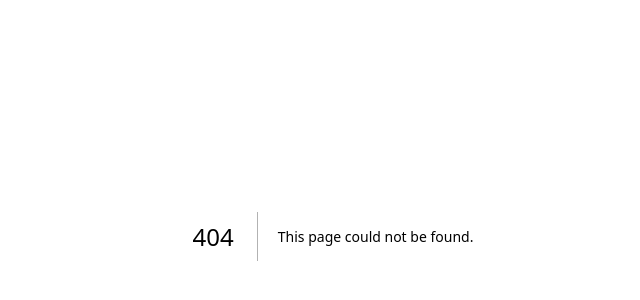
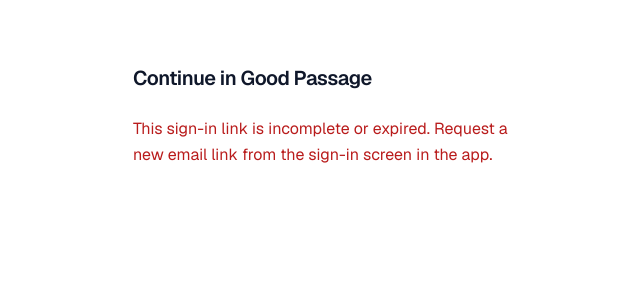
Before and after one commit to ebrammer/steadfast-landing, a Next.js app: page /auth/good-passage/callback in a window 1280 px wide. Before the commit this address had no page. Shown: the part 164-464 px from the top of the page, without its empty margins (307-947 px from the left). Built offline with nearby package versions, Linux system fonts and the light colour scheme.

Commit message:
Add Good Passage auth callback

```diff
--- /dev/null
+++ b/src/app/auth/good-passage/callback/good-passage-auth-callback-content.tsx
@@ -0,0 +1,119 @@
+"use client";
+
+import { useEffect, useMemo, useState } from "react";
+
+type Phase = "loading" | "error" | "success";
+
+const DEEP_LINK_BASE = "goodpassage://auth/callback";
+
+function readOAuthErrorFromUrl(): {
+  oauthError: string | null;
+  oauthDescription: string;
+} {
+  const url = new URL(window.location.href);
+  const hashParams = new URLSearchParams(
+    url.hash.startsWith("#") ? url.hash.slice(1) : "",
+  );
+  const search = url.searchParams;
+
+  const oauthError = search.get("error") ?? hashParams.get("error");
+  const oauthDescriptionRaw =
+    search.get("error_description") ?? hashParams.get("error_description");
+  const oauthDescription = oauthDescriptionRaw?.replace(/\+/g, " ") ?? "";
+
+  return { oauthError, oauthDescription };
+}
+
+function buildHandoffHref(search: string, hash: string): string {
+  return `${DEEP_LINK_BASE}${search}${hash}`;
+}
+
+export function GoodPassageAuthCallbackContent() {
+  const [phase, setPhase] = useState<Phase>("loading");
+  const [message, setMessage] = useState("");
+  const [handoffHref, setHandoffHref] = useState(DEEP_LINK_BASE);
+
+  const openAppLabel = useMemo(() => "Continue in Good Passage", []);
+
+  useEffect(() => {
+    const showError = (text: string) => {
+      window.queueMicrotask(() => {
+        setPhase("error");
+        setMessage(text);
+      });
+    };
+
+    const { oauthError, oauthDescription } = readOAuthErrorFromUrl();
+    const search = window.location.search;
+    const hash = window.location.hash;
+    const hadQueryOrHash = Boolean(search) || Boolean(hash);
+
+    if (oauthError) {
+      showError(
+        [oauthError, oauthDescription].filter(Boolean).join(" - ") ||
+          "Sign-in could not be completed.",
+      );
+      return;
+    }
+
+    if (!hadQueryOrHash) {
+      showError(
+        "This sign-in link is incomplete or expired. Request a new email link from the sign-in screen in the app.",
+      );
+      return;
+    }
+
+    const href = buildHandoffHref(search, hash);
+
+    // Strip one-time codes/tokens from the address bar after capturing handoff URL.
+    window.history.replaceState({}, "", window.location.pathname);
+
+    window.queueMicrotask(() => {
+      setHandoffHref(href);
+      setPhase("success");
+    });
+
+    // Best-effort auto-handoff on mobile browsers.
+    window.setTimeout(() => {
+      window.location.replace(href);
+    }, 300);
+  }, []);
+
+  return (
+    <div className="mx-auto flex min-h-[70vh] max-w-md flex-col justify-center px-6 py-16">
+      <h1 className="text-xl font-semibold tracking-tight text-foreground">
+        Continue in Good Passage
+      </h1>
+
+      <div className="mt-6 text-base leading-relaxed text-muted-foreground">
+        {phase === "loading" && <p aria-live="polite">One moment...</p>}
+
+        {phase === "error" && (
+          <p className="text-destructive" role="alert" aria-live="assertive">
+            {message}
+          </p>
+        )}
+
+        {phase === "success" && (
+          <div aria-live="polite">
+            <p className="text-foreground">
+              Open the Good Passage app to finish signing in.
+            </p>
+            <p className="mt-4">
+              <a
+                href={handoffHref}
+                className="inline-flex h-11 items-center justify-center rounded-md border border-border bg-background px-4 text-sm font-medium text-foreground ring-offset-background transition-colors hover:bg-accent focus-visible:outline-none focus-visible:ring-2 focus-visible:ring-ring"
+              >
+                {openAppLabel}
+              </a>
+            </p>
+            <p className="mt-3 text-sm text-muted-foreground">
+              If nothing happens, install or update the app, then tap the link
+              in your email again.
+            </p>
+          </div>
+        )}
+      </div>
+    </div>
+  );
+}
--- /dev/null
+++ b/src/app/auth/good-passage/callback/layout.tsx
@@ -0,0 +1,15 @@
+import type { Metadata } from "next";
+
+export const metadata: Metadata = {
+  title: "Continue in Good Passage",
+  description: "Complete sign-in in the Good Passage app.",
+  robots: { index: false, follow: false },
+};
+
+export default function GoodPassageAuthCallbackLayout({
+  children,
+}: Readonly<{
+  children: React.ReactNode;
+}>) {
+  return children;
+}
--- /dev/null
+++ b/src/app/auth/good-passage/callback/page.tsx
@@ -0,0 +1,9 @@
+import { GoodPassageAuthCallbackContent } from "./good-passage-auth-callback-content";
+
+export default function GoodPassageAuthCallbackPage() {
+  return (
+    <main id="main-content">
+      <GoodPassageAuthCallbackContent />
+    </main>
+  );
+}
```
Also changed, not shown: 1 other file (tests, documents, lock files or other folders).
